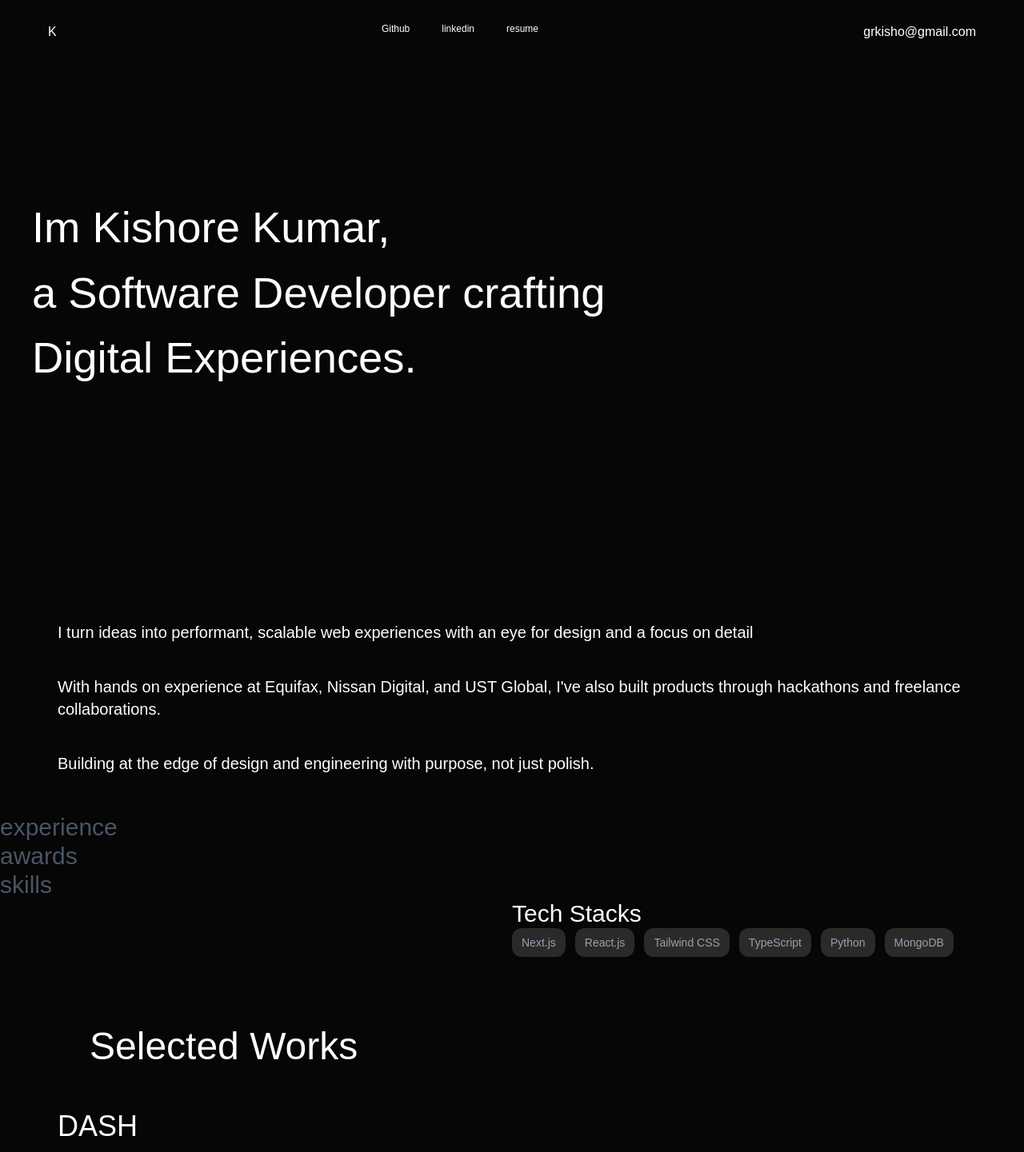
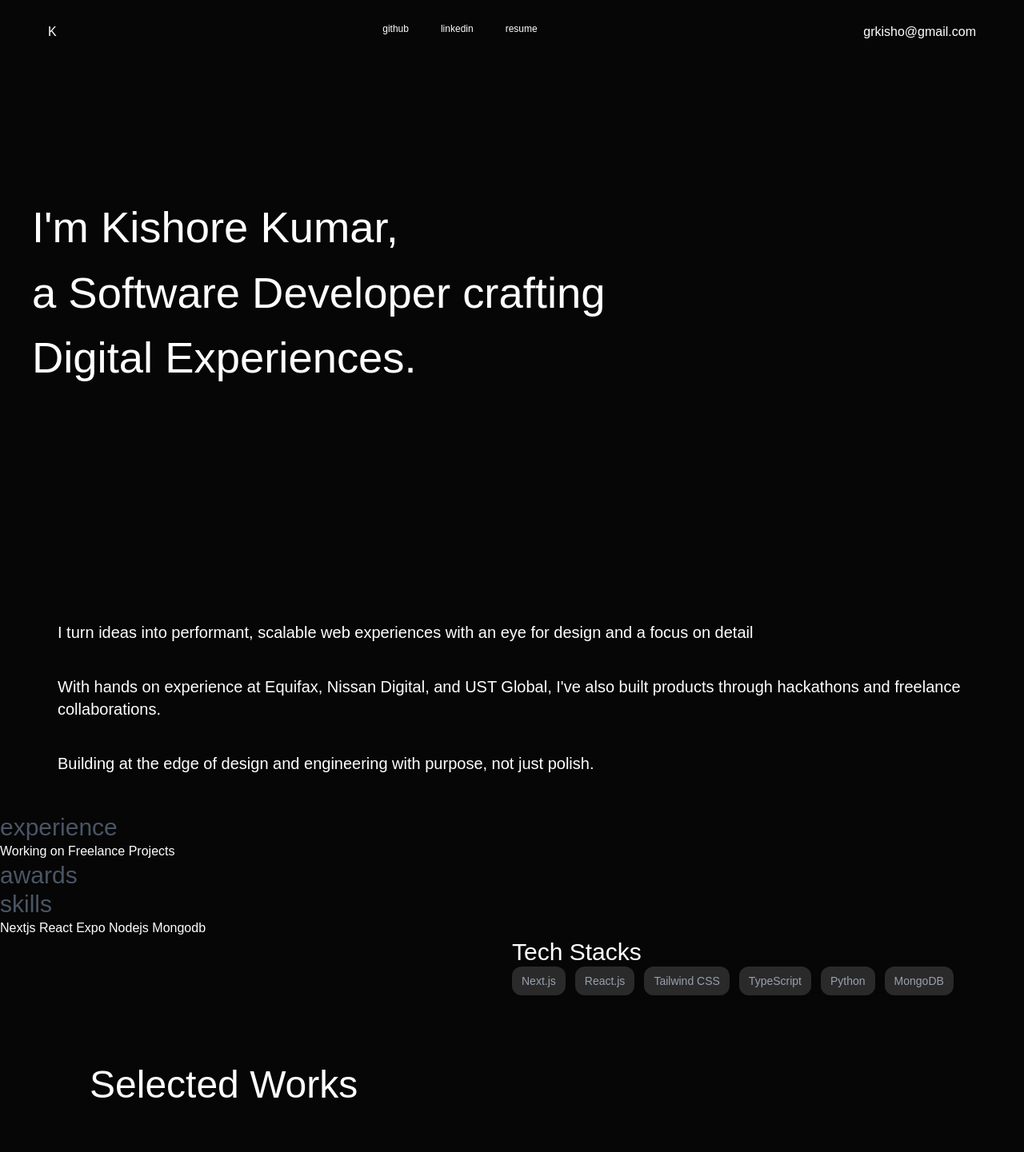
Before and after one commit to kishorekumargr/kishorekumargr, a Next.js app: page / in a window 1280 px wide. Shown: the top 1441 px of the page at 80% size. Built offline with nearby package versions, Linux system fonts and the light colour scheme.

Commit message:
Added Experience and skills

```diff
--- a/components/Experience.tsx
+++ b/components/Experience.tsx
@@ -16,8 +16,10 @@ export default function Experience() {
       </div>
       <div>
         <p className="text-3xl text-gray-600">experience</p>
+        <p>Working on Freelance Projects</p>
         <p className="text-3xl text-gray-600">awards</p>
         <p className="text-3xl text-gray-600">skills</p>
+        <p>Nextjs React Expo Nodejs Mongodb</p>
       </div>
     </section>
   );
--- a/components/Name.tsx
+++ b/components/Name.tsx
@@ -2,7 +2,7 @@ export default function Name() {
   return (
     <>
       <div className="fluid-text pl-10 pt-48 pb-72">
-        <p>Im Kishore Kumar,</p>
+        <p>I&apos;m Kishore Kumar,</p>
         <p>a Software Developer crafting</p>
         <p>Digital Experiences.</p>
       </div>
--- a/components/Navbar.tsx
+++ b/components/Navbar.tsx
@@ -17,7 +17,7 @@ export default function Navbar() {
       <div className="hidden md:flex flex-row justify-between px-15 pt-7">
         <p>K</p>
         <div className="text-xs flex gap-10">
-          <Link href="https://github.com/grkisho">Github</Link>
+          <Link href="https://github.com/grkisho">github</Link>
           <Link href="">linkedin</Link>
           <Link href="">resume</Link>
         </div>
```
